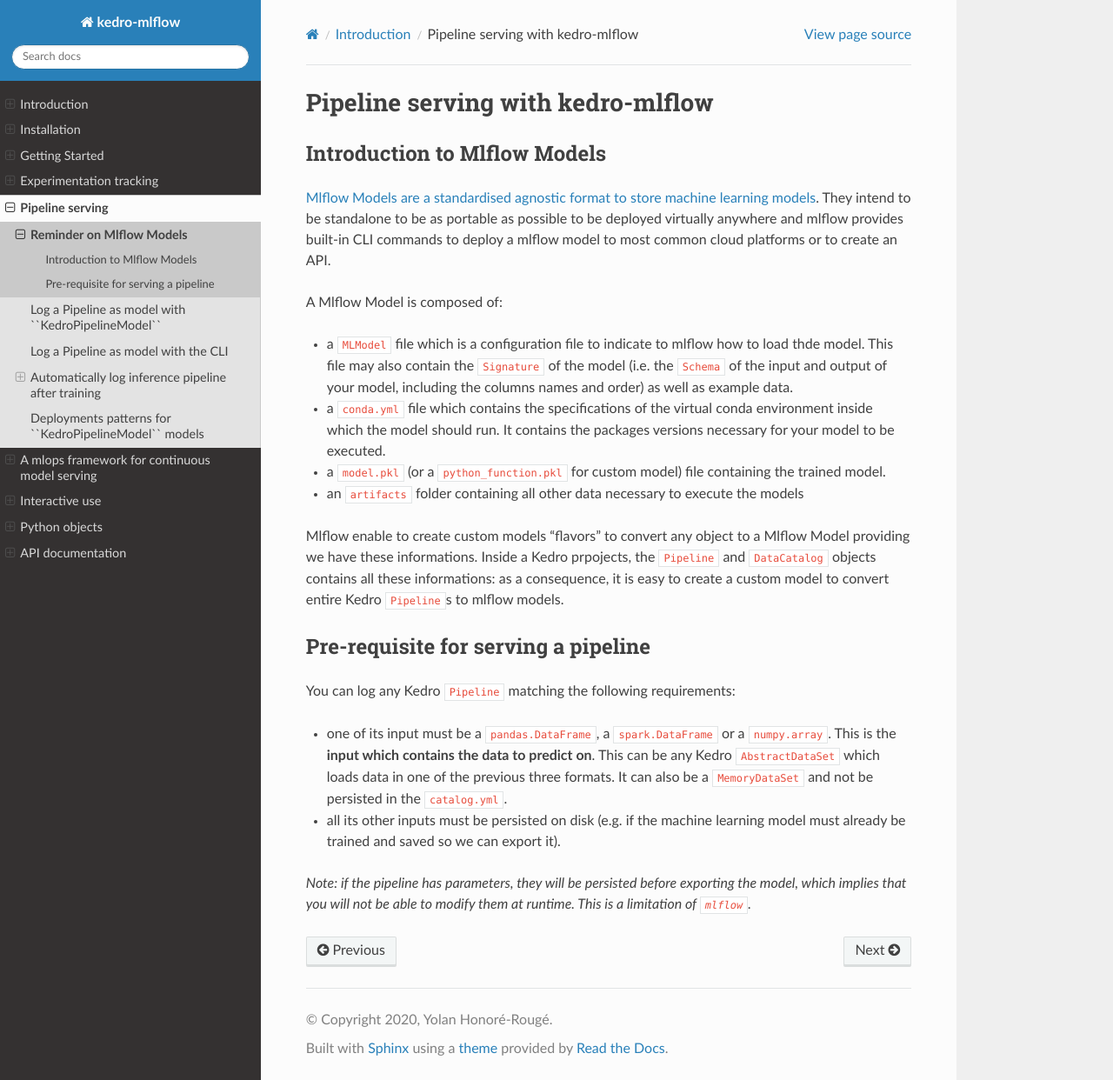
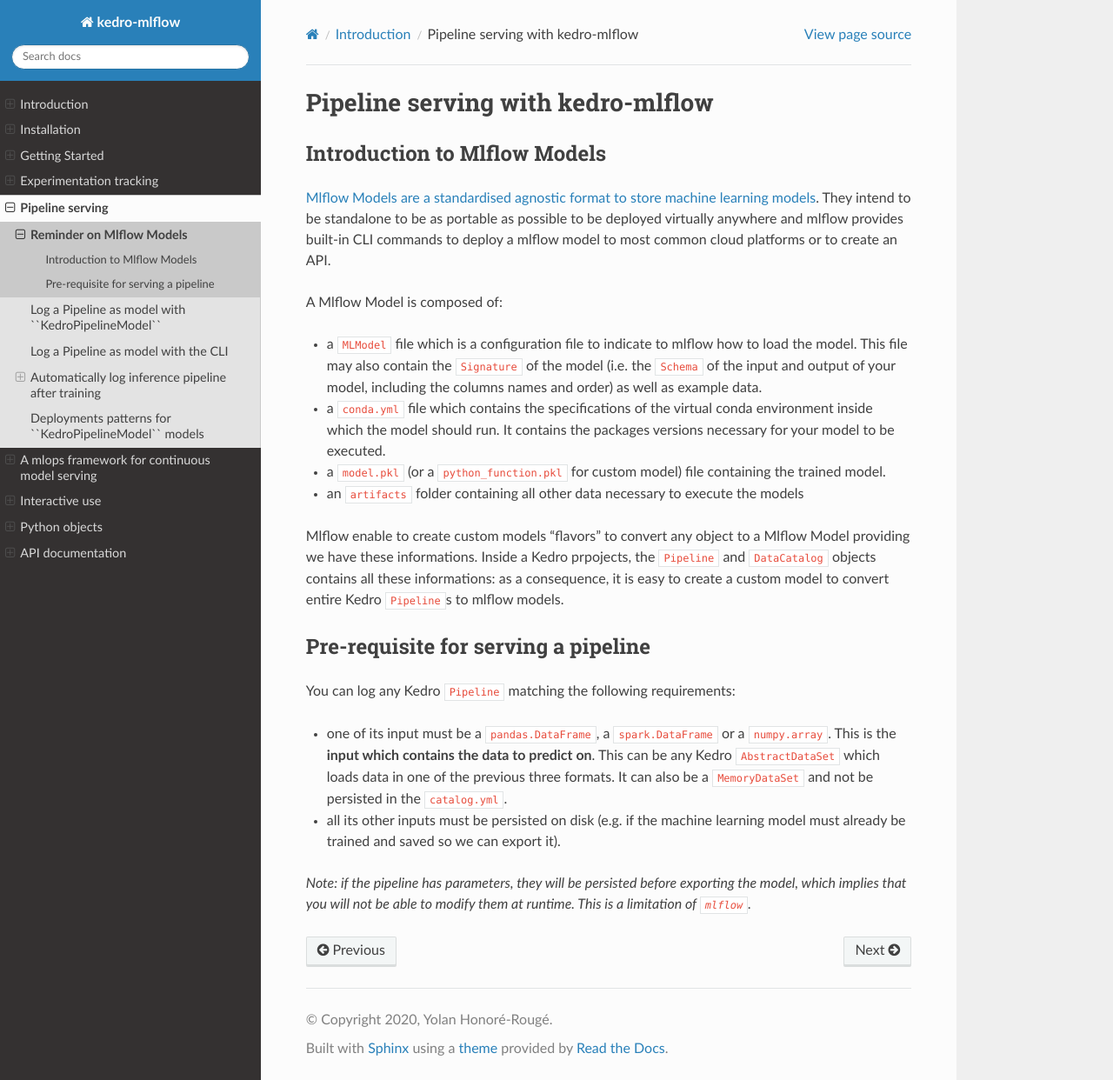
Before and after one commit to Galileo-Galilei/kedro-mlflow, a Sphinx documentation site: the page built from docs/source/05_pipeline_serving/01_mlflow_models.md, in a window 1280 px wide and 1242 px high. Shown: the whole window at 87% size. Built offline with Sphinx 7.4.7 and the Read the Docs theme 2.0.0, drawn with Linux system fonts in a browser that asks for light colours.

Commit message:
:memo: Fix typo in 01_mlflow_models.md

```diff
--- a/docs/source/05_pipeline_serving/01_mlflow_models.md
+++ b/docs/source/05_pipeline_serving/01_mlflow_models.md
@@ -6,7 +6,7 @@
 
 
 A Mlflow Model is composed of:
-- a ``MLModel`` file which is a configuration file to indicate to mlflow how to load thde model. This file may also contain the ``Signature`` of the model (i.e. the ``Schema`` of the input and output of your model, including the columns names and order) as well as example data.
+- a ``MLModel`` file which is a configuration file to indicate to mlflow how to load the model. This file may also contain the ``Signature`` of the model (i.e. the ``Schema`` of the input and output of your model, including the columns names and order) as well as example data.
 - a ``conda.yml`` file which contains the specifications of the virtual conda environment inside which the model should run. It contains the packages versions necessary for your model to be executed.
 - a ``model.pkl`` (or a ``python_function.pkl`` for custom model) file containing the trained model.
 - an ``artifacts`` folder containing all other data necessary to execute the models
```
